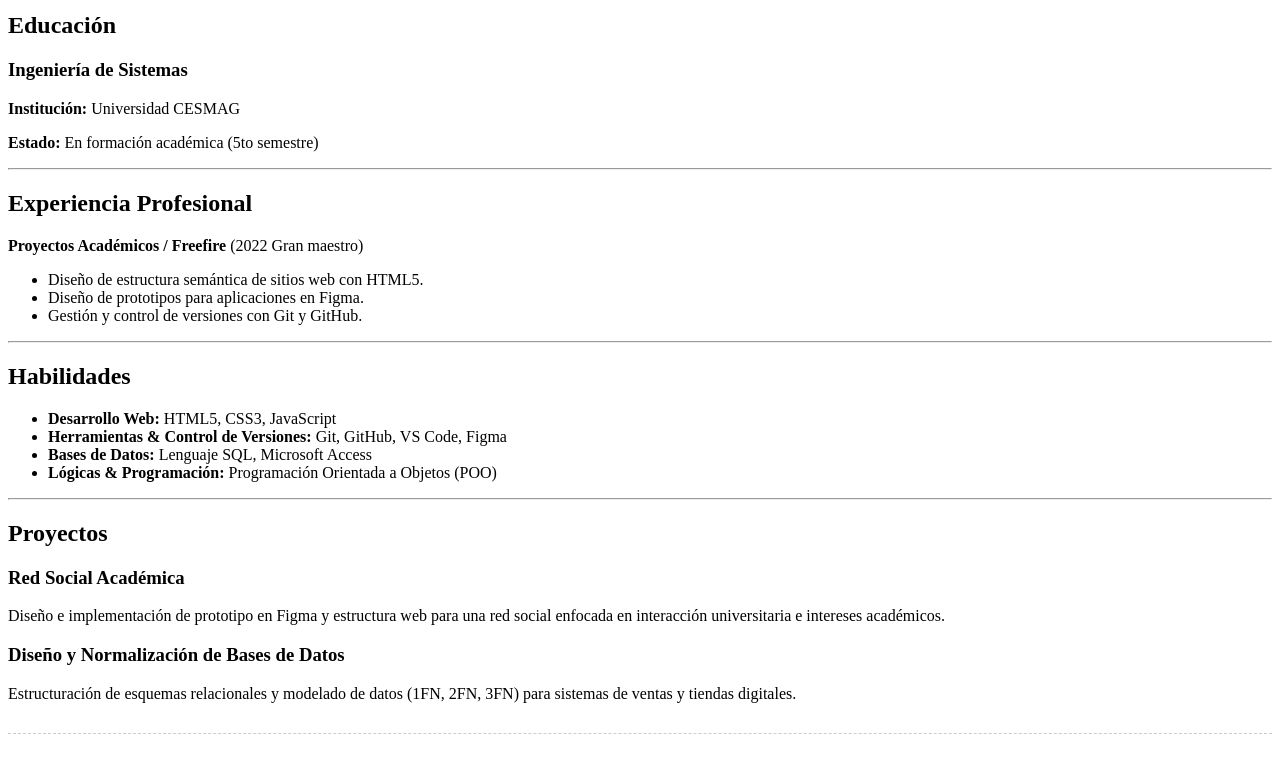
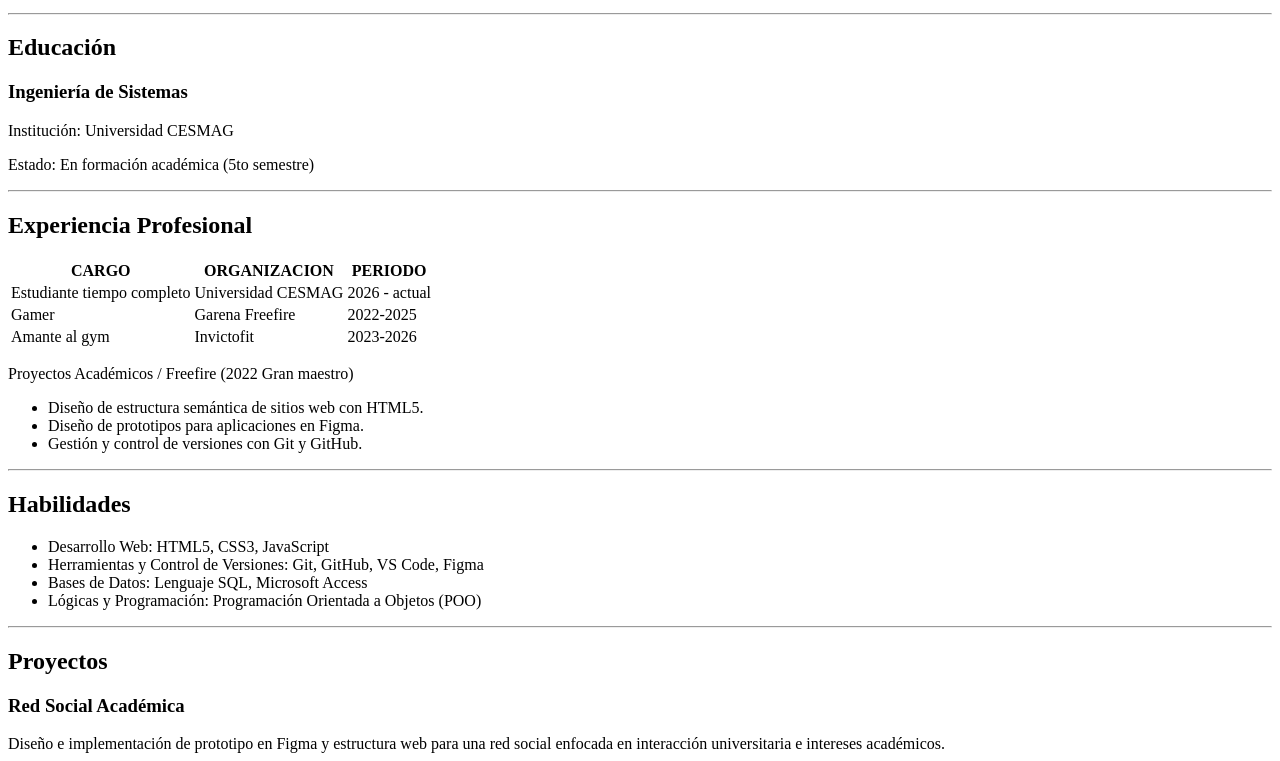
Before and after one commit to aportilla999-debug/Hoja_vida, a plain HTML site: page index.html in a window 1280 px wide. Shown: the part 628-1389 px from the top of the page. Drawn offline with Linux system fonts and the light colour scheme.

Commit message:
helloooooo

````diff
--- a/index.html
+++ b/index.html
@@ -1,3 +1,4 @@
+```html
 <!DOCTYPE html>
 <html lang="es">
 
@@ -15,17 +16,18 @@
     <img src="img/WhatsApp Image 2026-09-03 at 7.31.14 AM.jpeg" alt="foto mia" width="280">
     <p>Estudiante de Ingeniería de Sistemas</p>
   </section>
+
   <main>
     <hr>
 
     <!-- SECCIÓN: EDUCACIÓN -->
-    <section class="seccion " id="educacion">
+    <section class="seccion" id="educacion">
       <h2>Educación</h2>
 
       <article class="educacion">
         <h3>Ingeniería de Sistemas</h3>
-        <p><strong>Institución:</strong> Universidad CESMAG</p>
-        <p><strong>Estado:</strong> En formación académica (5to semestre)</p>
+        <p>Institución: Universidad CESMAG</p>
+        <p>Estado: En formación académica (5to semestre)</p>
       </article>
     </section>
 
@@ -35,14 +37,43 @@
     <section class="seccion" id="experiencia">
       <h2>Experiencia Profesional</h2>
 
+      <table>
+        <thead>
+            <tr>
+              <th>CARGO</th>
+              <th>ORGANIZACION</th>
+              <th>PERIODO</th>
+            </tr>
+        </thead>
+        <tbody>
+          <tr>
+            <td>Estudiante tiempo completo</td>
+            <td>Universidad CESMAG</td>
+            <td>2026 - actual</td>
+          </tr>
+          <tr>
+            <td>Gamer</td>
+            <td>Garena Freefire</td>
+            <td>2022-2025</td>
+          </tr>
+          <tr>
+            <td>Amante al gym</td>
+            <td>Invictofit</td>
+            <td>2023-2026</td>
+          </tr>
+        </tbody>
+      </table>
+
       <article class="experiencia">
 
-        <p><strong>Proyectos Académicos / Freefire</strong> (2022 Gran maestro)</p>
+        <p>Proyectos Académicos / Freefire (2022 Gran maestro)</p>
+
         <ul>
           <li>Diseño de estructura semántica de sitios web con HTML5.</li>
           <li>Diseño de prototipos para aplicaciones en Figma.</li>
           <li>Gestión y control de versiones con Git y GitHub.</li>
         </ul>
+
       </article>
     </section>
 
@@ -51,11 +82,12 @@
     <!-- SECCIÓN: HABILIDADES -->
     <section class="seccion" id="habilidades">
       <h2>Habilidades</h2>
+
       <ul>
-        <li><strong>Desarrollo Web:</strong> HTML5, CSS3, JavaScript</li>
-        <li><strong>Herramientas & Control de Versiones:</strong> Git, GitHub, VS Code, Figma</li>
-        <li><strong>Bases de Datos:</strong> Lenguaje SQL, Microsoft Access</li>
-        <li><strong>Lógicas & Programación:</strong> Programación Orientada a Objetos (POO)</li>
+        <li>Desarrollo Web: HTML5, CSS3, JavaScript</li>
+        <li>Herramientas y Control de Versiones: Git, GitHub, VS Code, Figma</li>
+        <li>Bases de Datos: Lenguaje SQL, Microsoft Access</li>
+        <li>Lógicas y Programación: Programación Orientada a Objetos (POO)</li>
       </ul>
     </section>
 
@@ -67,25 +99,37 @@
 
       <article class="proyectos">
         <h3>Red Social Académica</h3>
-        <p>Diseño e implementación de prototipo en Figma y estructura web para una red social enfocada en interacción
-          universitaria e intereses académicos.</p>
+        <p>
+          Diseño e implementación de prototipo en Figma y estructura web
+          para una red social enfocada en interacción universitaria e
+          intereses académicos.
+        </p>
       </article>
 
       <article class="proyectos">
         <h3>Diseño y Normalización de Bases de Datos</h3>
-        <p>Estructuración de esquemas relacionales y modelado de datos (1FN, 2FN, 3FN) para sistemas de ventas y tiendas
-          digitales.</p>
+        <p>
+          Estructuración de esquemas relacionales y modelado de datos
+          (1FN, 2FN, 3FN) para sistemas de ventas y tiendas digitales.
+        </p>
       </article>
+
     </section>
 
     <hr style="border: none; border-top: 1px dashed #ccc; margin: 30px 0;">
 
     <!-- Enlace a la página de Pasatiempos -->
     <section style="margin-top: 20px;">
-      <p><a href="pasatiempo.html"
-          style="font-weight: bold; font-size: 1.2em; color: #0066cc; text-decoration: none;">Ver mis Pasatiempos e
-          Intereses →</a></p>
+      <p>
+        <a href="pasatiempo.html"
+          style="font-weight: bold; font-size: 1.2em; color: #0066cc; text-decoration: none;">
+          Ver mis Pasatiempos e Intereses →
+        </a>
+      </p>
     </section>
+
   </main>
 
+</body>
+
 </html>
````
Also changed, not shown: pasatiempo.html (+66 -4 lines).
